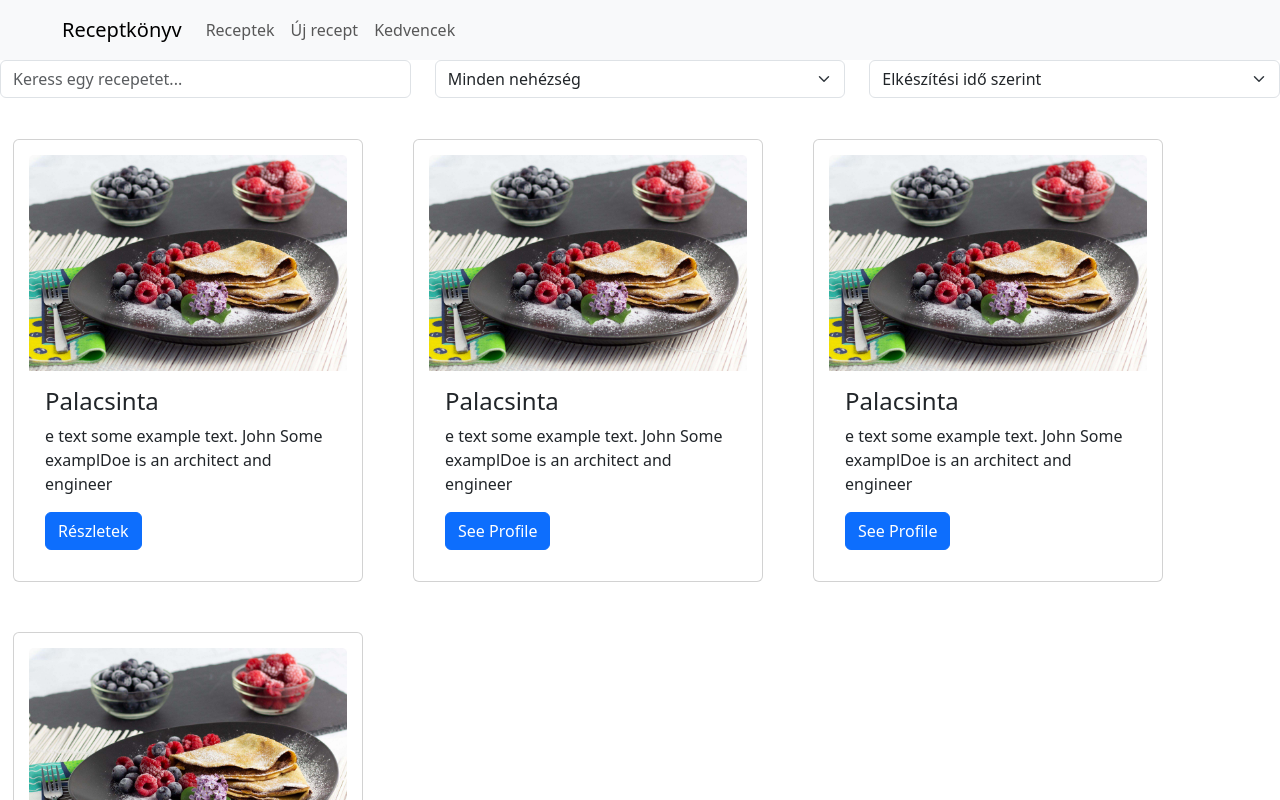
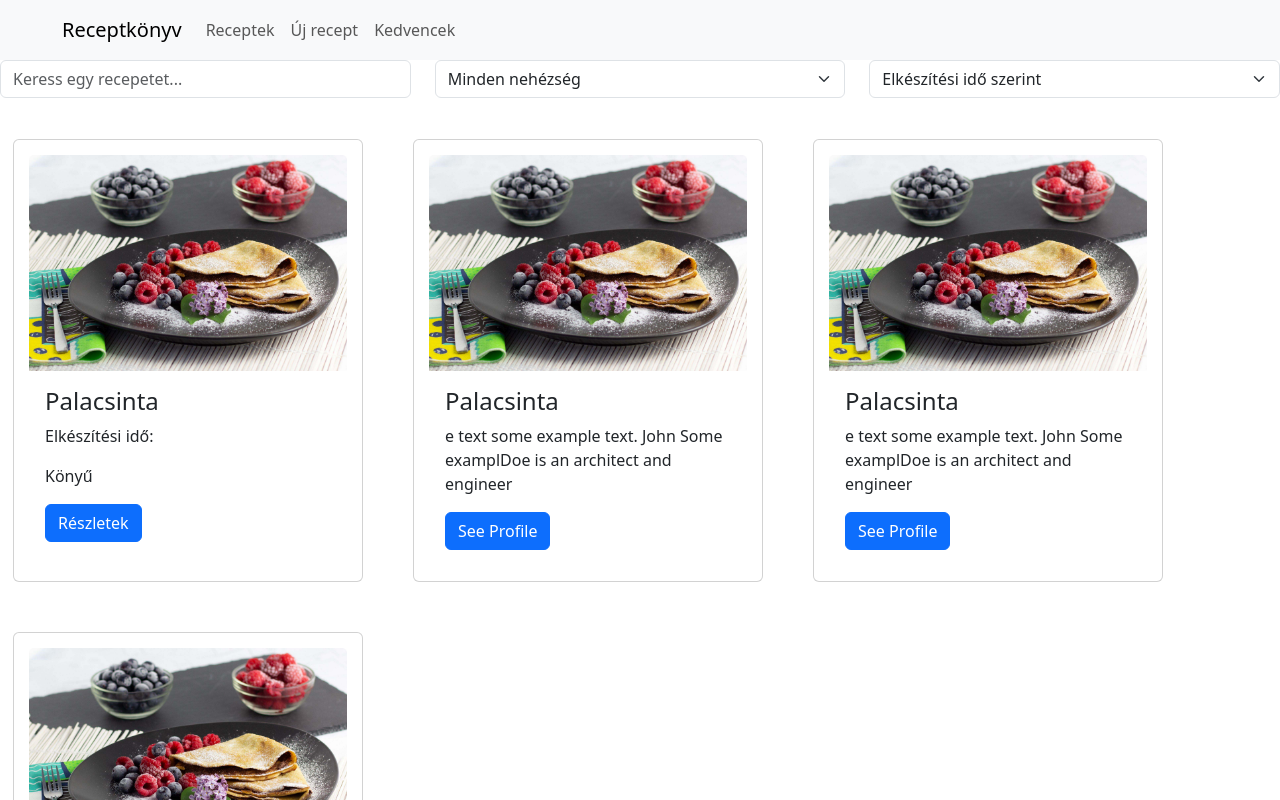
Before and after one commit to MelindaCsik/VueReceptgyujtemeny, a Vue app in the folder receptgyujtemeny/: page / in a window 1280 px wide. Shown: the top 800 px of the page. Built offline with nearby package versions, Linux system fonts and the light colour scheme.

Commit message:
Update Receptkonyv.vue

```diff
--- a/receptgyujtemeny/src/components/Receptkonyv.vue
+++ b/receptgyujtemeny/src/components/Receptkonyv.vue
@@ -58,7 +58,8 @@
         <img class="card-img-top" src="../assets/palacsinta.jpg" alt="Card image">
         <div class="card-body">
           <h4 class="card-title">Palacsinta</h4>
-          <p class="card-text">e text some example text. John Some examplDoe is an architect and engineer</p>
+          <p class="card-text">Elkészítési idő: </p>
+          <p class="card-text nehezseg">Könyű</p>
           <a href="#" class="btn btn-primary">Részletek</a>
         </div>
       </div>
```
